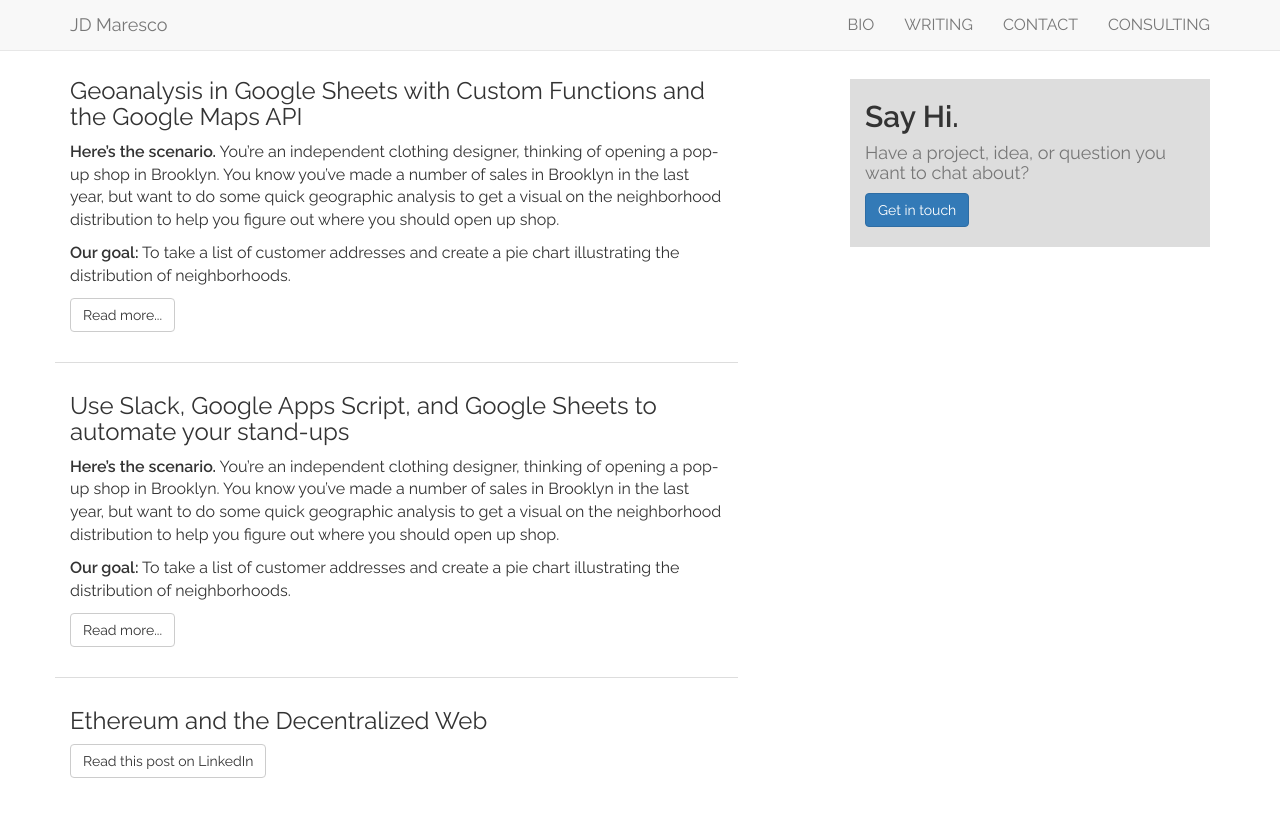
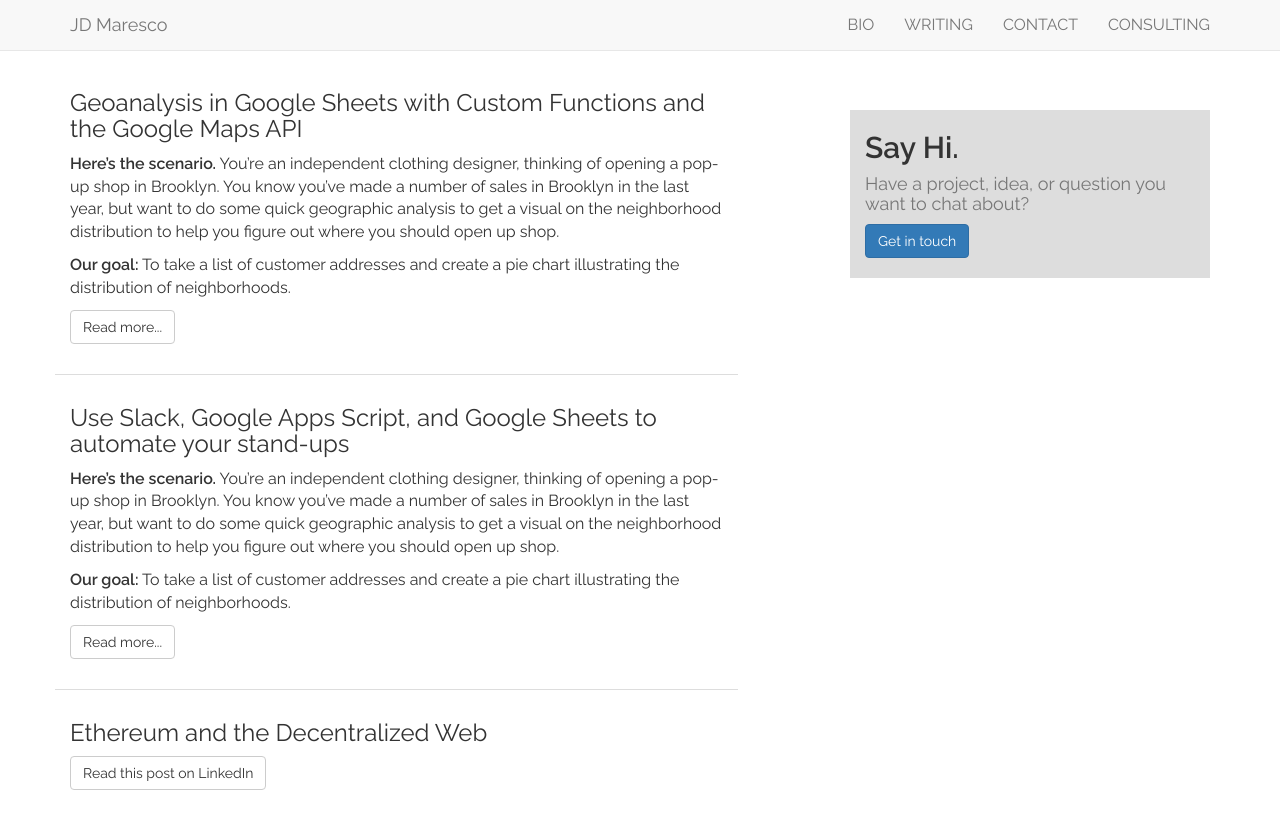
Before and after one commit to jdmaresco/jdmaresco.github.io, a Jekyll site: the page built from index.html, in a window 1280 px wide. Shown: the top 829 px of the page. Built offline with Jekyll 4.4.1, drawn with Linux system fonts in a browser that asks for light colours; nearby versions of some CDN libraries; comment, search, counter and statistics services are not loaded.

Commit message:
fix some formatting

```diff
--- a/_layouts/page-full-width.html
+++ b/_layouts/page-full-width.html
@@ -2,7 +2,7 @@
 layout: default
 ---
 
-<div class="row m-t-md">
+<div class="row top">
   <div class="col-sm-12">
     <h1>{{ page.title }}</h1>
   </div>
--- a/_layouts/page-left-sidebar.html
+++ b/_layouts/page-left-sidebar.html
@@ -2,7 +2,7 @@
 layout: default
 ---
 
-<div class="row m-t-md">
+<div class="row top">
   <article class="col-md-8 col-lg-7">
     <h1>{{ page.title }}</h1>
     {{ content }}
--- a/_layouts/page.html
+++ b/_layouts/page.html
@@ -2,7 +2,7 @@
 layout: default
 ---
 
-<div class="row m-t-md">
+<div class="row top">
   <div class="col-sm-12">
     <h1>{{ page.title }}</h1>
   </div>
--- a/_layouts/post.html
+++ b/_layouts/post.html
@@ -2,7 +2,7 @@
 layout: default
 ---
 
-<div class="row m-t-md">
+<div class="row">
   <div class="col-sm-12">
     <h2>{{ page.title }}</h2>
 	  <p class="meta">{{ page.date | date: "%b %-d, %Y" }}</p>
--- a/css/main.scss
+++ b/css/main.scss
@@ -7,12 +7,14 @@
 }
 
 div.row {
-  &:first-child{
-    margin-top: 18px;
+  &.top{
+    margin-top: 50px;
   }
   padding-top: 10px;
   padding-bottom: 30px;
-  border-top: 1px solid #dddddd;
+  &.post:not(:first-child) {
+    border-top: 1px solid #dddddd;
+  }
 }
 
 div.row:last-child {
--- a/index.html
+++ b/index.html
@@ -2,10 +2,10 @@
 layout: default
 ---
 
-<div class="row">
+<div class="row top">
   <div class="col col-md-7">
       {% for post in site.pieces limit:3%}
-        <div class="row">
+        <div class="row post">
           <div class="col-md-12">
           <h3>{{post.name}}</h3>
           {% if post.type == 'post' %}
```
